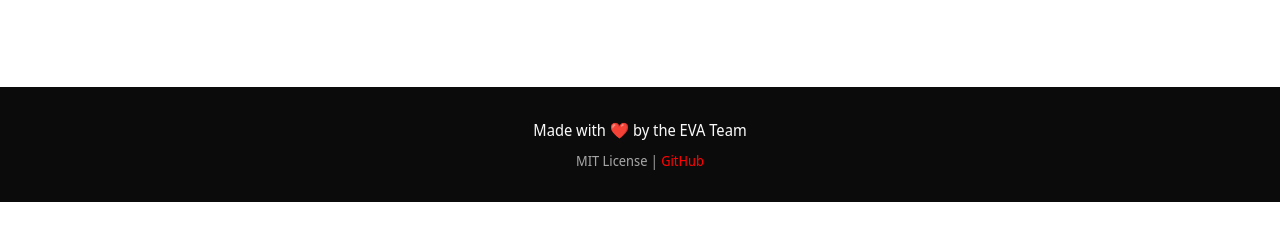
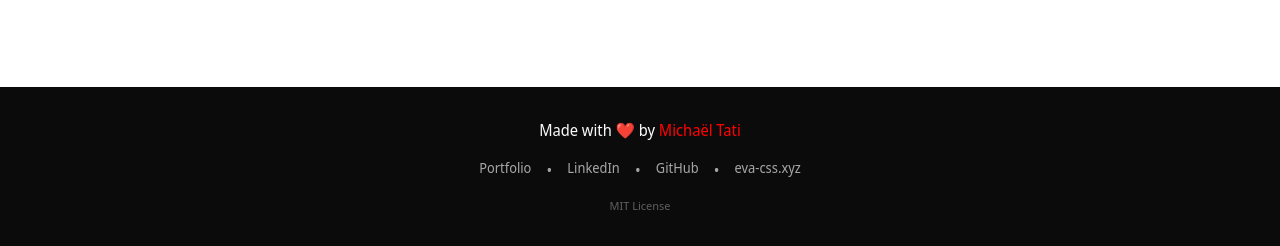
Before and after one commit to nkdeus/eva, a website: page demo/index.html in a window 1280 px wide. Shown: the part 2516-2762 px from the top of the page. Before the commit the page ends 2718 px from the top, so only its background shows below. Drawn offline with Linux system fonts and the light colour scheme.

Commit message:
packaging

```diff
--- a/demo/index.html
+++ b/demo/index.html
@@ -33,7 +33,7 @@
                    style="text-decoration: none; display: inline-block;">
                     Get Started
                 </a>
-                <a href="https://github.com/your-username/eva"
+                <a href="https://github.com/nkdeus/eva/tree/feature/npm-packages"
                    class="p-16 px-32 br-8 _bg-dark _c-light fs-16"
                    style="text-decoration: none; display: inline-block;">
                     GitHub
@@ -235,11 +235,20 @@
 
     <!-- Footer -->
     <footer class="p-32 _bg-dark _c-light" style="text-align: center; margin-top: var(--64);">
-        <p class="fs-16" style="margin: 0 0 var(--8) 0;">
-            Made with ❤️ by the EVA Team
+        <p class="fs-16" style="margin: 0 0 var(--16) 0;">
+            Made with ❤️ by <a href="https://ulysse-2029.com/" class="_c-brand" style="text-decoration: none;">Michaël Tati</a>
         </p>
-        <p class="fs-14 _c-light_" style="margin: 0;">
-            MIT License | <a href="https://github.com/your-username/eva" class="_c-brand" style="text-decoration: none;">GitHub</a>
+        <div class="g-8" style="display: flex; gap: var(--16); justify-content: center; flex-wrap: wrap; margin-bottom: var(--16);">
+            <a href="https://ulysse-2029.com/" class="fs-14 _c-light_" style="text-decoration: none;">Portfolio</a>
+            <span class="_c-light_">•</span>
+            <a href="https://www.linkedin.com/in/mtati/" class="fs-14 _c-light_" style="text-decoration: none;">LinkedIn</a>
+            <span class="_c-light_">•</span>
+            <a href="https://github.com/nkdeus/eva/tree/feature/npm-packages" class="fs-14 _c-light_" style="text-decoration: none;">GitHub</a>
+            <span class="_c-light_">•</span>
+            <a href="https://eva-css.xyz/" class="fs-14 _c-light_" style="text-decoration: none;">eva-css.xyz</a>
+        </div>
+        <p class="fs-12 _c-light__" style="margin: 0;">
+            MIT License
         </p>
     </footer>
 
```
Also changed, not shown: packages/eva-colors/package.json (+6 -2 lines), packages/eva-css/package.json (+6 -2 lines), packages/eva-purge/package.json (+6 -2 lines), README-MONOREPO.md, packages/eva-colors/README.md, packages/eva-css/README.md, packages/eva-purge/README.md.
